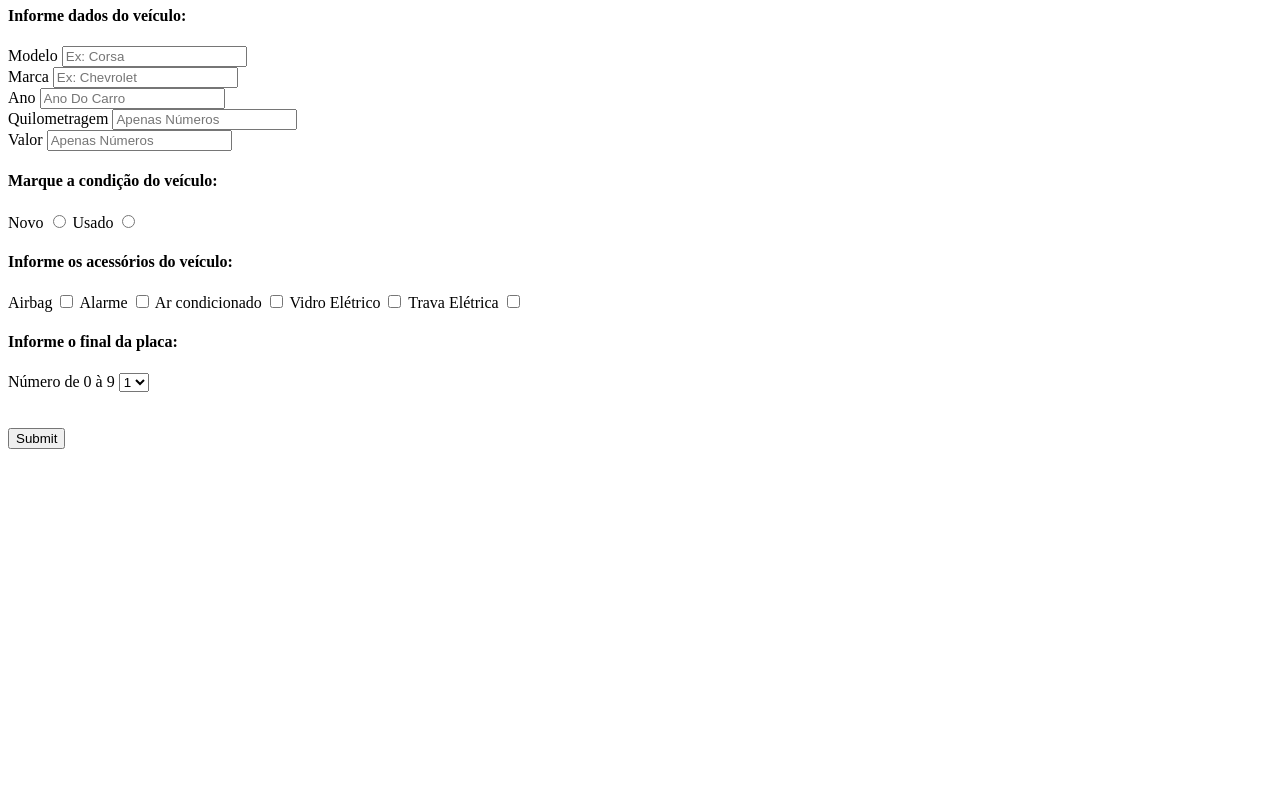
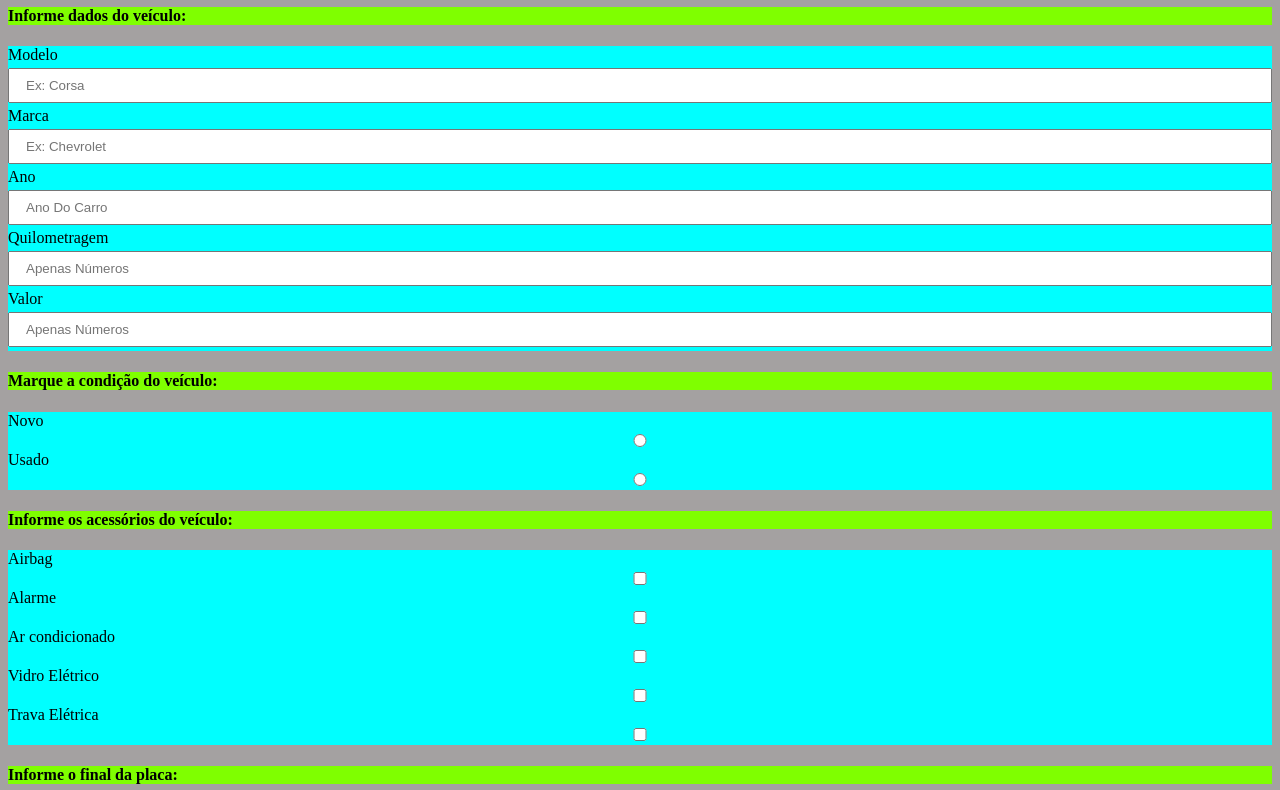
Before and after one commit to Sidneymetal/ExercicioHTML, a plain HTML site: page Form/form.html in a window 1280 px wide. Shown: the part 73-863 px from the top of the page. Before the commit the page ends 800 px from the top, so only its background shows below. Drawn offline with Linux system fonts and the light colour scheme.

Commit message:
Adicionando interface simples do CSS mediante o exercício, falta detalhes complementares que serão implantados adiante.

```diff
--- a/Form/form.html
+++ b/Form/form.html
@@ -9,14 +9,17 @@
 </head>
 
 <body>
-    <div>
+    <div class="title">
         <h1>Formulário Carros</h1>
     </div>
-    <div>
+
+    <div class="subTitles">
         <h4>Informe dados do veículo:</h4>
     </div>
+
     <div>
         <form>
+            <div class="note">
                 <div>
                     <label>Modelo</label>
                     <input type="text" name="modelo" id="modeloCarro" placeholder="Ex: Corsa">
@@ -37,19 +40,22 @@
                     <label>Valor</label>
                     <input type="text" name="valorCarro" id="valorCarro" placeholder="Apenas Números">
                 </div>
-            <div>
+            </div>
+
+            <div class="subTitles">
                 <h4>Marque a condição do veículo:</h4>
             </div>
-            <div>
+            <div class="note">
                 <label>Novo</label>
                 <input type="radio" name="condVeiculo" value="novo">
                 <label>Usado</label>
                 <input type="radio" name="condVeiculo" value="usado">
             </div>
-            <div>
+
+            <div class="subTitles">
                 <h4>Informe os acessórios do veículo:</h4>
             </div>
-            <div>
+            <div class="note">
                 <label for="check1">Airbag</label>
                 <input type="checkbox" name="acessorio" value="airbag">
                 <label for="check2">Alarme</label>
@@ -61,10 +67,11 @@
                 <label for="check5">Trava Elétrica</label>
                 <input type="checkbox" name="acessorio" value="travaEletrica">
             </div>
-            <div>
+
+            <div class="subTitles">
                 <h4>Informe o final da placa:</h4>
             </div>
-            <div>
+            <div class="note">
                 <label for="finalPlaca">Número de 0 à 9</label>
                 <select name="cars" id="cars">
                     <option value="1">1</option>
--- a/Form/styleform.css
+++ b/Form/styleform.css
@@ -0,0 +1,23 @@
+input {
+    width: 100%;
+    padding: 8px 16px;
+    margin: 4px 0;
+    box-sizing: border-box;
+}
+
+.note {
+    background-color: aqua;
+}
+
+.title {
+    background-color: rgb(202, 71, 6);
+}
+
+.subTitles {
+    background-color: chartreuse;
+}
+
+body {
+    background-color: rgba(151, 147, 147, 0.866);
+    margin: 8px;
+}
```
Lines whose indentation alone changed are shown as unchanged.
